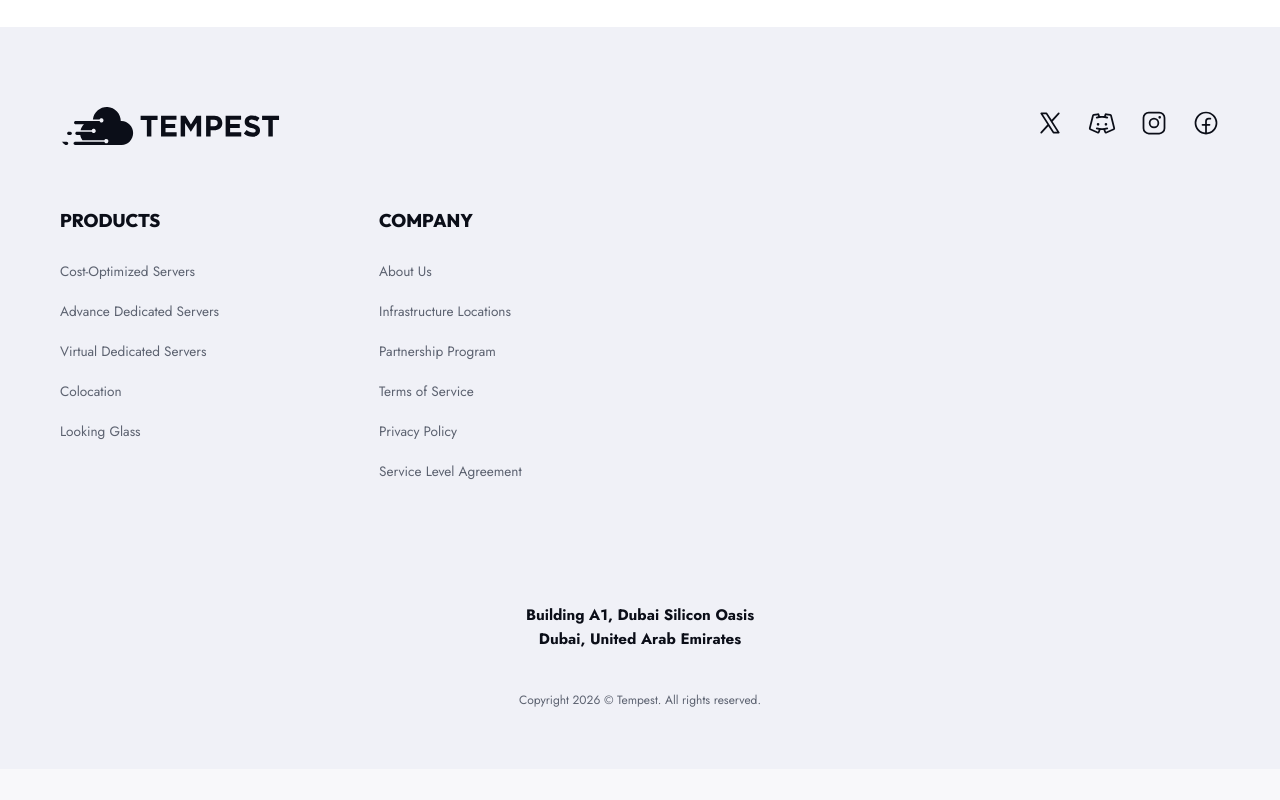
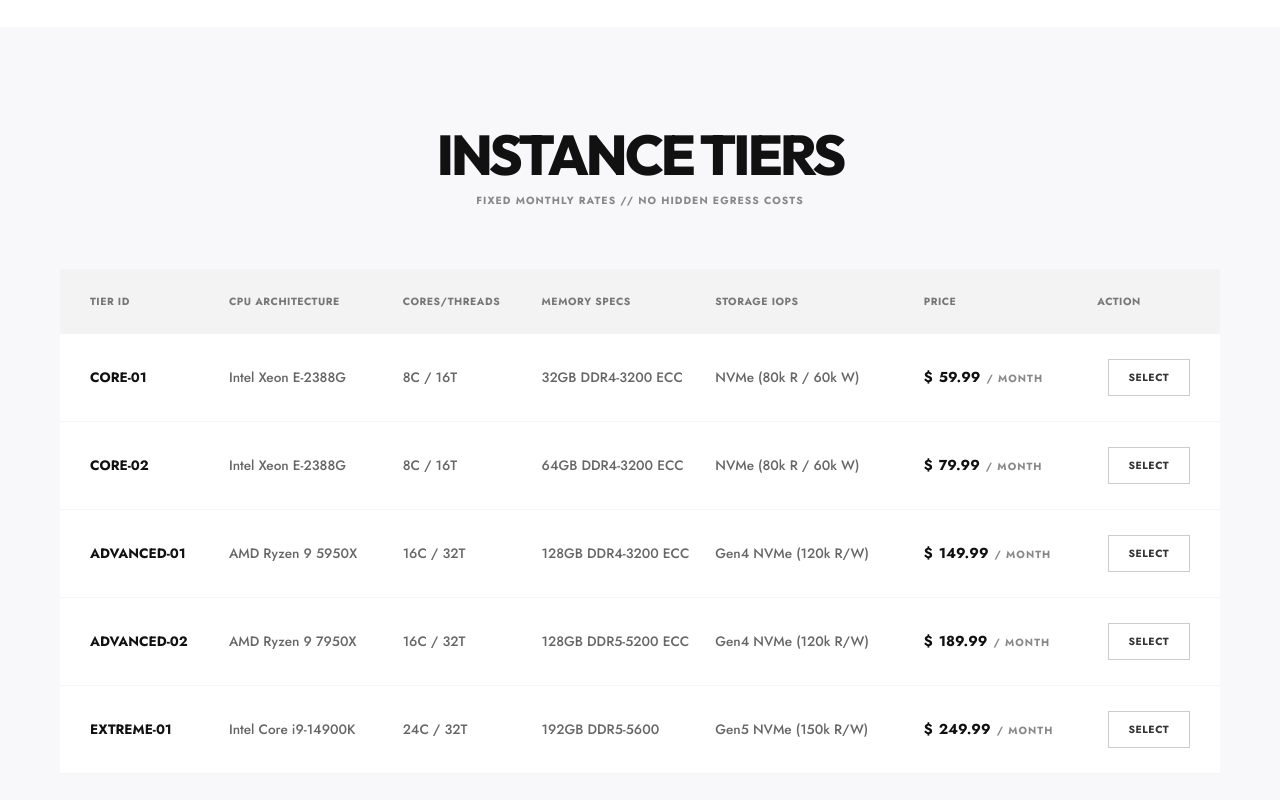
Before and after one commit to souiiii/Bytenia, a React (Vite) app: page /servers/garrys-mod in a window 1280 px wide. Shown: the part 1600-2400 px from the top of the page. Before the commit the page ends 2369 px from the top, so only its background shows below. Built offline with nearby package versions, Linux system fonts and the light colour scheme; what react-world-flags would draw is missing.

Commit message:
feat: add GarrysModInstanceTiers component to GarrysModServersPage

```diff
--- /dev/null
+++ b/src/components/GarrysModInstanceTiers/GarrysModInstanceTiers.css
@@ -0,0 +1,225 @@
+.garrys-tiers-section {
+  padding: 100px 0;
+  background-color: #f8f8fa;
+}
+
+.garrys-tiers-header {
+  text-align: center;
+  margin-bottom: 60px;
+}
+
+.garrys-tiers-title {
+  font-size: 3.5rem;
+  font-weight: 900;
+  color: #111;
+  text-transform: uppercase;
+  letter-spacing: -0.05em;
+  margin: 0 0 10px 0;
+  line-height: 1;
+}
+
+.garrys-tiers-subtitle {
+  font-size: 0.65rem;
+  font-weight: 800;
+  color: #888;
+  text-transform: uppercase;
+  letter-spacing: 0.1em;
+  margin: 0;
+}
+
+/* Table Architecture */
+.garrys-tiers-table {
+  width: 100%;
+  display: flex;
+  flex-direction: column;
+}
+
+.garrys-tiers-thead, .garrys-tier-row {
+  display: grid;
+  grid-template-columns: 1.2fr 1.5fr 1.2fr 1.5fr 1.8fr 1.5fr 0.8fr;
+  align-items: center;
+  padding: 25px 30px;
+}
+
+.garrys-tiers-thead {
+  background-color: #f3f3f3;
+  font-size: 0.65rem;
+  font-weight: 800;
+  color: #777;
+  letter-spacing: 0.05em;
+}
+
+.garrys-tier-row {
+  background-color: #ffffff;
+  border-bottom: 1px solid #f5f5f5;
+  transition: background-color 0.2s ease;
+}
+
+.garrys-tier-row:hover {
+  background-color: #fafafa;
+}
+
+.garrys-trow-col {
+  color: #666;
+  font-size: 0.85rem;
+  font-weight: 500;
+  display: flex;
+  align-items: center;
+}
+
+.tier-id-col {
+  font-weight: 800;
+  color: #111;
+}
+
+.price-col {
+  display: flex;
+  align-items: center;
+}
+
+.price-display {
+  display: flex;
+  align-items: baseline;
+  gap: 6px;
+}
+
+.price-currency, .price-value {
+  font-size: 0.9rem;
+  font-weight: 800;
+  color: #111;
+}
+
+.price-period {
+  font-size: 0.65rem;
+  color: #888;
+  font-weight: 700;
+}
+
+.action-col {
+  justify-content: flex-end;
+}
+
+.garrys-tier-btn {
+  background: transparent;
+  color: #333;
+  border: 1px solid #ccc;
+  font-size: 0.65rem;
+  font-weight: 800;
+  letter-spacing: 0.05em;
+  text-transform: uppercase;
+  cursor: pointer;
+  padding: 10px 20px;
+  text-align: center;
+  transition: all 0.2s ease;
+}
+
+.garrys-tier-btn:hover {
+  border-color: #111;
+  color: #111;
+  background-color: rgba(0,0,0,0.02);
+}
+
+.mobile-label {
+  display: none;
+}
+
+/* Responsive constraints */
+@media (max-width: 1024px) {
+  .garrys-tiers-thead, .garrys-tier-row {
+    grid-template-columns: 1fr 1.2fr 1fr 1.2fr 1.2fr 1.2fr 0.8fr;
+    padding: 20px;
+  }
+}
+
+@media (max-width: 992px) {
+  .garrys-tiers-thead {
+    display: none; /* Hide standard headers on mobile */
+  }
+
+  .garrys-tiers-tbody {
+    display: flex;
+    flex-direction: column;
+    gap: 20px;
+  }
+
+  .garrys-tier-row {
+    display: flex;
+    flex-direction: column;
+    border: 1px solid #eaeaea;
+    padding: 0;
+    box-shadow: 0 10px 20px rgba(0,0,0,0.02);
+  }
+
+  .garrys-tier-row:hover {
+    background-color: #fff;
+  }
+
+  .garrys-trow-col {
+    display: flex;
+    justify-content: space-between;
+    padding: 15px 25px;
+    border-bottom: 1px solid #f5f5f5;
+    width: 100%;
+  }
+
+  .garrys-trow-col:last-child {
+    border-bottom: none;
+  }
+
+  .mobile-label {
+    display: block;
+    font-weight: 800;
+    color: #999;
+    font-size: 0.7rem;
+  }
+
+  .tier-id-col {
+    background: #fbfbfb;
+    font-size: 1.1rem;
+    color: #111;
+    justify-content: center;
+  }
+
+  .tier-id-col .mobile-label {
+    display: none; /* Hide 'TIER ID' label on the header card of mobile */
+  }
+
+  .action-col {
+    justify-content: center;
+    padding: 25px;
+    background-color: #fafafa;
+  }
+
+  .garrys-tier-btn {
+    width: 100%;
+    padding: 15px;
+    background-color: #111;
+    color: #fff;
+    border: none;
+  }
+
+  .garrys-tier-btn:hover {
+    background-color: #000;
+    color: #fff;
+  }
+}
+
+@media (max-width: 500px) {
+  .garrys-tiers-title {
+    font-size: 2.8rem;
+  }
+
+  .garrys-trow-col {
+    flex-direction: column;
+    align-items: flex-start;
+    gap: 6px;
+  }
+
+  .tier-id-col {
+    align-items: center;
+  }
+
+  .action-col {
+    padding: 15px;
+  }
+}
--- /dev/null
+++ b/src/components/GarrysModInstanceTiers/GarrysModInstanceTiers.jsx
@@ -0,0 +1,75 @@
+import React from 'react';
+import './GarrysModInstanceTiers.css';
+
+const tiers = [
+  { id: 'CORE-01', cpu: 'Intel Xeon E-2388G', cores: '8C / 16T', ram: '32GB DDR4-3200 ECC', storage: 'NVMe (80k R / 60k W)', price: '59.99' },
+  { id: 'CORE-02', cpu: 'Intel Xeon E-2388G', cores: '8C / 16T', ram: '64GB DDR4-3200 ECC', storage: 'NVMe (80k R / 60k W)', price: '79.99' },
+  { id: 'ADVANCED-01', cpu: 'AMD Ryzen 9 5950X', cores: '16C / 32T', ram: '128GB DDR4-3200 ECC', storage: 'Gen4 NVMe (120k R/W)', price: '149.99' },
+  { id: 'ADVANCED-02', cpu: 'AMD Ryzen 9 7950X', cores: '16C / 32T', ram: '128GB DDR5-5200 ECC', storage: 'Gen4 NVMe (120k R/W)', price: '189.99' },
+  { id: 'EXTREME-01', cpu: 'Intel Core i9-14900K', cores: '24C / 32T', ram: '192GB DDR5-5600', storage: 'Gen5 NVMe (150k R/W)', price: '249.99' }
+];
+
+const GarrysModInstanceTiers = () => {
+  return (
+    <section className="garrys-tiers-section">
+      <div className="container">
+        <div className="garrys-tiers-header">
+          <h2 className="garrys-tiers-title">INSTANCE TIERS</h2>
+          <p className="garrys-tiers-subtitle">FIXED MONTHLY RATES // NO HIDDEN EGRESS COSTS</p>
+        </div>
+
+        <div className="garrys-tiers-table">
+          <div className="garrys-tiers-thead">
+            <div className="garrys-thead-col">TIER ID</div>
+            <div className="garrys-thead-col">CPU ARCHITECTURE</div>
+            <div className="garrys-thead-col">CORES/THREADS</div>
+            <div className="garrys-thead-col">MEMORY SPECS</div>
+            <div className="garrys-thead-col">STORAGE IOPS</div>
+            <div className="garrys-thead-col">PRICE</div>
+            <div className="garrys-thead-col action-col">ACTION</div>
+          </div>
+
+          <div className="garrys-tiers-tbody">
+            {tiers.map((tier, idx) => (
+              <div className="garrys-tier-row" key={idx}>
+                <div className="garrys-trow-col tier-id-col">
+                  <span className="mobile-label">TIER ID</span>
+                  {tier.id}
+                </div>
+                <div className="garrys-trow-col">
+                  <span className="mobile-label">CPU ARCHITECTURE</span>
+                  {tier.cpu}
+                </div>
+                <div className="garrys-trow-col">
+                  <span className="mobile-label">CORES/THREADS</span>
+                  {tier.cores}
+                </div>
+                <div className="garrys-trow-col">
+                  <span className="mobile-label">MEMORY SPECS</span>
+                  {tier.ram}
+                </div>
+                <div className="garrys-trow-col">
+                  <span className="mobile-label">STORAGE IOPS</span>
+                  {tier.storage}
+                </div>
+                <div className="garrys-trow-col price-col">
+                  <span className="mobile-label">PRICE</span>
+                  <div className="price-display">
+                    <span className="price-currency">$</span>
+                    <span className="price-value">{tier.price}</span>
+                    <span className="price-period">/ MONTH</span>
+                  </div>
+                </div>
+                <div className="garrys-trow-col action-col">
+                  <button className="garrys-tier-btn">SELECT</button>
+                </div>
+              </div>
+            ))}
+          </div>
+        </div>
+      </div>
+    </section>
+  );
+};
+
+export default GarrysModInstanceTiers;
--- a/src/pages/GarrysModServersPage.jsx
+++ b/src/pages/GarrysModServersPage.jsx
@@ -1,12 +1,14 @@
 import React from 'react';
 import GarrysModHero from '../components/GarrysModHero/GarrysModHero';
 import GarrysModDeployment from '../components/GarrysModDeployment/GarrysModDeployment';
+import GarrysModInstanceTiers from '../components/GarrysModInstanceTiers/GarrysModInstanceTiers';
 
 const GarrysModServersPage = () => {
   return (
     <>
       <GarrysModHero />
       <GarrysModDeployment />
+      <GarrysModInstanceTiers />
     </>
   );
 };
```
